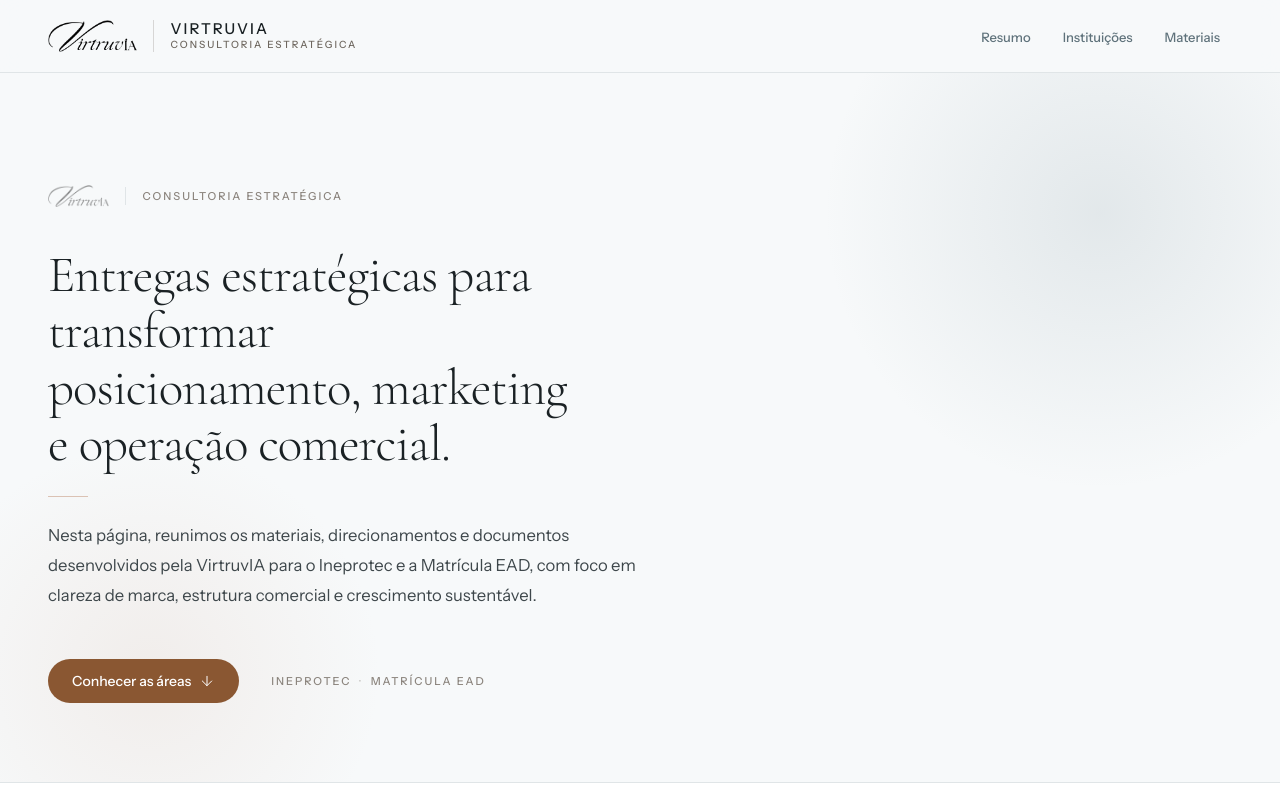
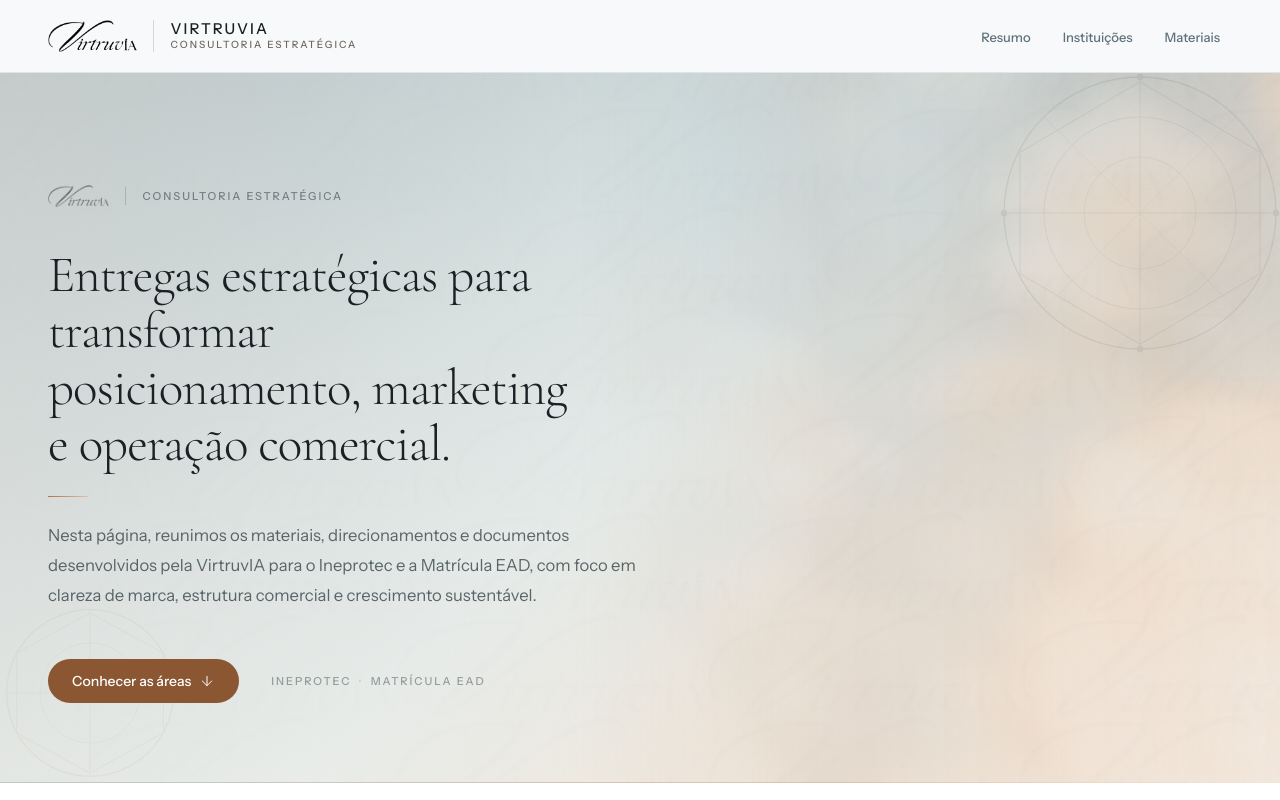
Before and after one commit to Lorena225/forneria-di-capri-landing, a React (Vite) app: page / in a window 1280 px wide. Shown: the top 800 px of the page. Built offline with nearby package versions, Linux system fonts and the light colour scheme.

Commit message:
Hero: degradê azul-bege, textura de marca, imagem renascentista e ornamentos geométricos

```diff
--- a/src/components/Hero.tsx
+++ b/src/components/Hero.tsx
@@ -7,57 +7,145 @@
       id="topo"
       className="relative overflow-hidden"
       style={{
-        background: '#f7f9fa',
+        /* Degradê principal: azul da marca → bege/creme harmonioso */
+        background: 'linear-gradient(135deg, #859ba4 0%, #a8bcc4 18%, #c8d8dc 35%, #dde8ea 50%, #ede8e0 68%, #f5ede3 82%, #faf4ec 100%)',
         minHeight: '72vh',
         display: 'flex',
         alignItems: 'center',
       }}
     >
-      {/* ── Halo azul — canto superior direito, muito sutil ── */}
+
+      {/* ── Camada 1: Textura com logo Virtruvia (fundo de marca) — muito sutil ── */}
       <span
         aria-hidden="true"
         style={{
           position: 'absolute',
-          top: '-160px',
-          right: '-120px',
-          width: '600px',
-          height: '600px',
-          borderRadius: '50%',
-          background:
-            'radial-gradient(ellipse at center, rgba(133,155,164,0.18) 0%, transparent 65%)',
+          inset: 0,
+          backgroundImage: 'url(/hero-texture-logo.webp)',
+          backgroundSize: 'cover',
+          backgroundPosition: 'center',
+          opacity: 0.25,
+          mixBlendMode: 'multiply',
           pointerEvents: 'none',
         }}
       />
 
-      {/* ── Halo rose/areia — canto inferior esquerdo, muito sutil ── */}
+      {/* ── Camada 2: Imagem renascentista — canto direito, desbotada ── */}
       <span
         aria-hidden="true"
         style={{
           position: 'absolute',
-          bottom: '-140px',
-          left: '-100px',
-          width: '500px',
-          height: '500px',
-          borderRadius: '50%',
-          background:
-            'radial-gradient(ellipse at center, rgba(219,194,180,0.22) 0%, transparent 65%)',
+          top: 0,
+          right: 0,
+          bottom: 0,
+          width: '55%',
+          backgroundImage: 'url(/hero-renaissance.webp)',
+          backgroundSize: 'cover',
+          backgroundPosition: 'center left',
+          opacity: 0.22,
+          mixBlendMode: 'multiply',
+          maskImage: 'linear-gradient(to right, transparent 0%, rgba(0,0,0,0.7) 35%, rgba(0,0,0,0.9) 100%)',
+          WebkitMaskImage: 'linear-gradient(to right, transparent 0%, rgba(0,0,0,0.7) 35%, rgba(0,0,0,0.9) 100%)',
           pointerEvents: 'none',
         }}
       />
 
-      {/* ── Linha inferior ── */}
+      {/* ── Camada 3: Véu branco suave sobre o texto para legibilidade ── */}
       <span
         aria-hidden="true"
-        className="pointer-events-none absolute inset-x-0 bottom-0 h-px"
-        style={{ background: 'rgb(var(--vtr-linha))' }}
+        style={{
+          position: 'absolute',
+          inset: 0,
+          background: 'linear-gradient(to right, rgba(250,244,236,0.55) 0%, rgba(250,244,236,0.2) 55%, transparent 100%)',
+          pointerEvents: 'none',
+        }}
       />
 
-      {/* ── Container ── */}
+      {/* ── Ornamento renascentista SVG — canto superior direito ── */}
+      <svg
+        aria-hidden="true"
+        viewBox="0 0 200 200"
+        xmlns="http://www.w3.org/2000/svg"
+        style={{
+          position: 'absolute',
+          top: '-20px',
+          right: '-20px',
+          width: '320px',
+          height: '320px',
+          opacity: 0.09,
+          pointerEvents: 'none',
+          color: '#2c393f',
+        }}
+      >
+        {/* Círculo de Vitrúvio — referência direta ao nome da marca */}
+        <circle cx="100" cy="100" r="85" fill="none" stroke="currentColor" strokeWidth="0.8"/>
+        <circle cx="100" cy="100" r="60" fill="none" stroke="currentColor" strokeWidth="0.5"/>
+        <circle cx="100" cy="100" r="35" fill="none" stroke="currentColor" strokeWidth="0.4"/>
+        {/* Cruz áurea */}
+        <line x1="100" y1="15" x2="100" y2="185" stroke="currentColor" strokeWidth="0.5"/>
+        <line x1="15" y1="100" x2="185" y2="100" stroke="currentColor" strokeWidth="0.5"/>
+        {/* Diagonais */}
+        <line x1="40" y1="40" x2="160" y2="160" stroke="currentColor" strokeWidth="0.3"/>
+        <line x1="160" y1="40" x2="40" y2="160" stroke="currentColor" strokeWidth="0.3"/>
+        {/* Polígono inscrito — referência geométrica renascentista */}
+        <polygon
+          points="100,18 175,62 175,138 100,182 25,138 25,62"
+          fill="none" stroke="currentColor" strokeWidth="0.6"
+        />
+        {/* Pontos cardinais ornamentais */}
+        <circle cx="100" cy="15" r="2" fill="currentColor"/>
+        <circle cx="185" cy="100" r="2" fill="currentColor"/>
+        <circle cx="100" cy="185" r="2" fill="currentColor"/>
+        <circle cx="15" cy="100" r="2" fill="currentColor"/>
+      </svg>
+
+      {/* ── Ornamento renascentista SVG — canto inferior esquerdo ── */}
+      <svg
+        aria-hidden="true"
+        viewBox="0 0 120 120"
+        xmlns="http://www.w3.org/2000/svg"
+        style={{
+          position: 'absolute',
+          bottom: '-10px',
+          left: '-10px',
+          width: '200px',
+          height: '200px',
+          opacity: 0.08,
+          pointerEvents: 'none',
+          color: '#b07345',
+        }}
+      >
+        <circle cx="60" cy="60" r="50" fill="none" stroke="currentColor" strokeWidth="0.8"/>
+        <circle cx="60" cy="60" r="30" fill="none" stroke="currentColor" strokeWidth="0.5"/>
+        <line x1="60" y1="10" x2="60" y2="110" stroke="currentColor" strokeWidth="0.5"/>
+        <line x1="10" y1="60" x2="110" y2="60" stroke="currentColor" strokeWidth="0.5"/>
+        <polygon
+          points="60,12 104,36 104,84 60,108 16,84 16,36"
+          fill="none" stroke="currentColor" strokeWidth="0.6"
+        />
+      </svg>
+
+      {/* ── Linha decorativa horizontal central ── */}
+      <span
+        aria-hidden="true"
+        style={{
+          position: 'absolute',
+          bottom: 0,
+          left: 0,
+          right: 0,
+          height: '1px',
+          background: 'linear-gradient(to right, rgba(133,155,164,0.4) 0%, rgba(176,115,69,0.3) 50%, transparent 100%)',
+          pointerEvents: 'none',
+        }}
+      />
+
+      {/* ── Container de conteúdo ── */}
       <div
         className="relative mx-auto w-full max-w-conteudo px-5 sm:px-8"
         style={{
           paddingTop: '7rem',
           paddingBottom: '5rem',
+          zIndex: 2,
         }}
       >
         {/* Eyebrow com logo */}
@@ -76,8 +164,8 @@
             style={{
               height: '22px',
               width: 'auto',
-              opacity: 0.45,
-              filter: 'saturate(0)',
+              opacity: 0.5,
+              filter: 'saturate(0) brightness(0.3)',
             }}
           />
           <span
@@ -85,7 +173,7 @@
               display: 'block',
               width: '1px',
               height: '18px',
-              background: 'rgb(var(--vtr-linha))',
+              background: 'rgba(44,57,63,0.2)',
             }}
           />
           <span
@@ -94,7 +182,7 @@
               fontWeight: 500,
               letterSpacing: '0.18em',
               textTransform: 'uppercase',
-              color: 'rgb(var(--vtr-pedra))',
+              color: 'rgba(44,57,63,0.55)',
             }}
           >
             Consultoria Estratégica
@@ -110,7 +198,7 @@
             fontWeight: 300,
             lineHeight: 1.1,
             letterSpacing: '-0.02em',
-            color: 'rgb(var(--vtr-tinta))',
+            color: '#1a2124',
             maxWidth: '22ch',
             marginBottom: '1.5rem',
           }}
@@ -118,7 +206,7 @@
           {hero.titulo}
         </h1>
 
-        {/* Linha decorativa */}
+        {/* Linha decorativa em argila */}
         <span
           aria-hidden="true"
           className="animate-surgir"
@@ -127,7 +215,7 @@
             display: 'block',
             width: '40px',
             height: '1px',
-            background: 'rgb(var(--vtr-areia))',
+            background: 'linear-gradient(to right, #b07345, #dbc2b4)',
             marginBottom: '1.5rem',
           }}
         />
@@ -139,7 +227,7 @@
             animationDelay: '160ms',
             fontSize: 'clamp(0.9375rem, 1.3vw, 1.0625rem)',
             lineHeight: 1.8,
-            color: 'rgb(var(--vtr-grafite))',
+            color: 'rgba(44,57,63,0.75)',
             maxWidth: '56ch',
             marginBottom: '3rem',
           }}
@@ -168,7 +256,7 @@
               fontWeight: 500,
               letterSpacing: '0.18em',
               textTransform: 'uppercase',
-              color: 'rgb(var(--vtr-pedra))',
+              color: 'rgba(44,57,63,0.45)',
             }}
           >
             Ineprotec
```
Also changed, not shown: public/hero-renaissance.webp (added), public/hero-texture-logo.webp (added).
